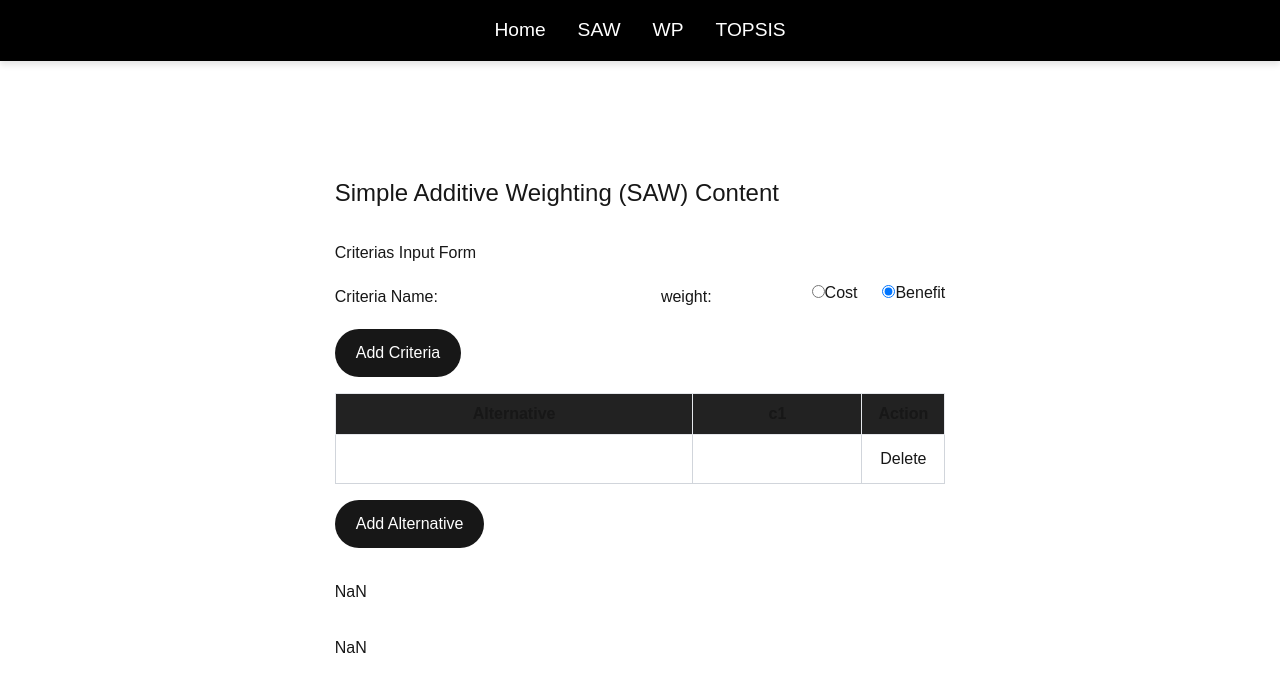
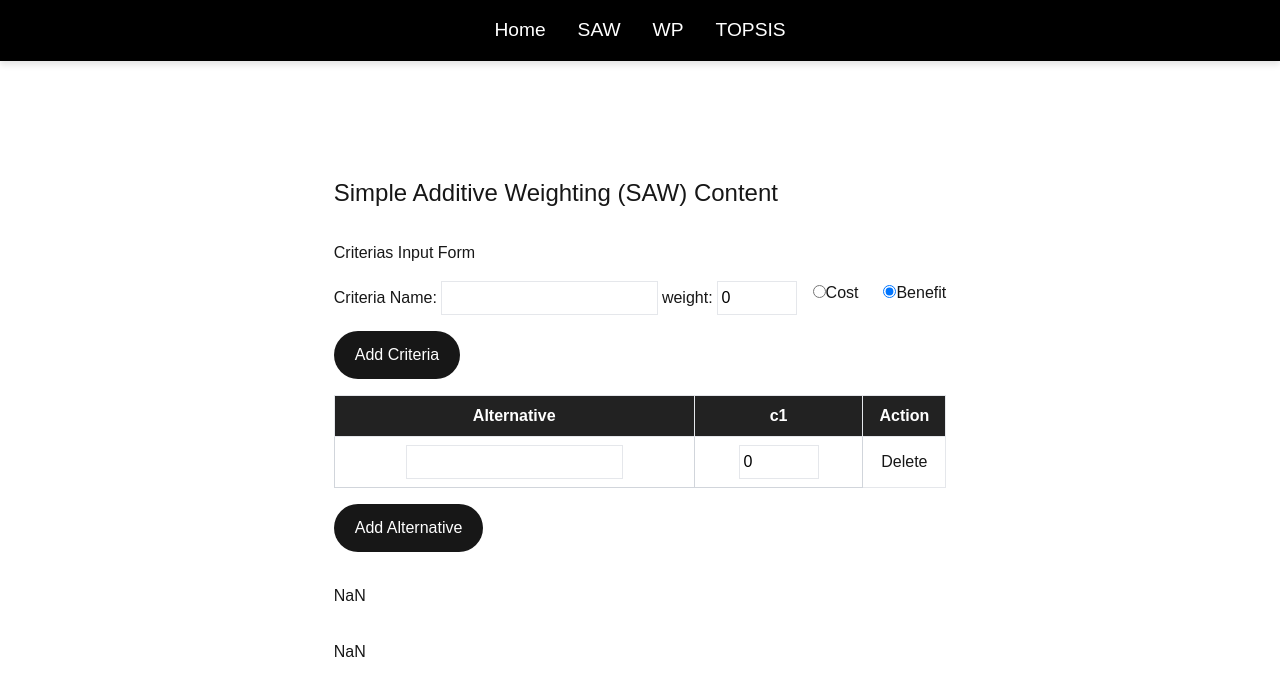
Before and after one commit to fmrozaqi/dss-mmi-25, a Next.js app: page /saw in a window 1280 px wide. Shown: the top 696 px of the page. Built offline with nearby package versions, Linux system fonts and the light colour scheme.

Commit message:
fix light mode

```diff
--- a/components/DSSInput.tsx
+++ b/components/DSSInput.tsx
@@ -32,7 +32,7 @@ export const DSSInput = ({
               type="text"
               value={weight.name}
               onChange={(e) => updateCriterias(index, "name", e.target.value)}
-              className="mx-1 text-background p-1"
+              className="mx-1 p-1 border text-black"
             />
           </label>
           <label>
@@ -41,7 +41,7 @@ export const DSSInput = ({
               type="number"
               value={weight.weight}
               onChange={(e) => updateCriterias(index, "weight", e.target.value)}
-              className="mx-1 text-background p-1 w-20"
+              className="mx-1 p-1 w-20 border text-black"
             />
           </label>
           <div className="ps-3 grid gap-2 grid-cols-2">
@@ -85,17 +85,23 @@ export const DSSInput = ({
       <table className="my-4 table-auto border-collapse border border-gray-300 w-full text-center">
         <thead>
           <tr className="bg-[#222]">
-            <th key="alternative" className="border border-black-300 px-4 py-2">
+            <th
+              key="alternative"
+              className="border border-black-300 px-4 py-2 text-white"
+            >
               Alternative
             </th>
             {criterias.map((weight, idx) => (
-              <th key={idx} className="border border-black-300 px-4 py-2">
+              <th
+                key={idx}
+                className="border border-black-300 px-4 py-2 text-white"
+              >
                 c{idx + 1}
               </th>
             ))}
             <th
               key={"action"}
-              className="border border-black-300 px-4 py-2 w-20"
+              className="border border-black-300 px-4 py-2 w-20 text-white"
             >
               Action
             </th>
@@ -111,7 +117,7 @@ export const DSSInput = ({
                   onChange={(e) =>
                     updateAlternatives(idx, "name", e.target.value)
                   }
-                  className="mx-1 text-background p-1"
+                  className="mx-1 p-1 border text-black"
                 />
               </td>
               {Array.from({ length: criterias.length }, (_, colIdx) => (
@@ -122,14 +128,11 @@ export const DSSInput = ({
                     onChange={(e) =>
                       updateAlternatives(idx, colIdx.toString(), e.target.value)
                     }
-                    className="mx-1 text-background p-1 w-20"
+                    className="mx-1 p-1 w-20 border text-black"
                   />
                 </td>
               ))}
-              <td
-                key={`a${idx}-delete`}
-                className="border border-gray-300 px-4 py-2"
-              >
+              <td key={`a${idx}-delete`} className="border px-4 py-2">
                 <button
                   onClick={() => {
                     deleteAlternative(idx);
```
